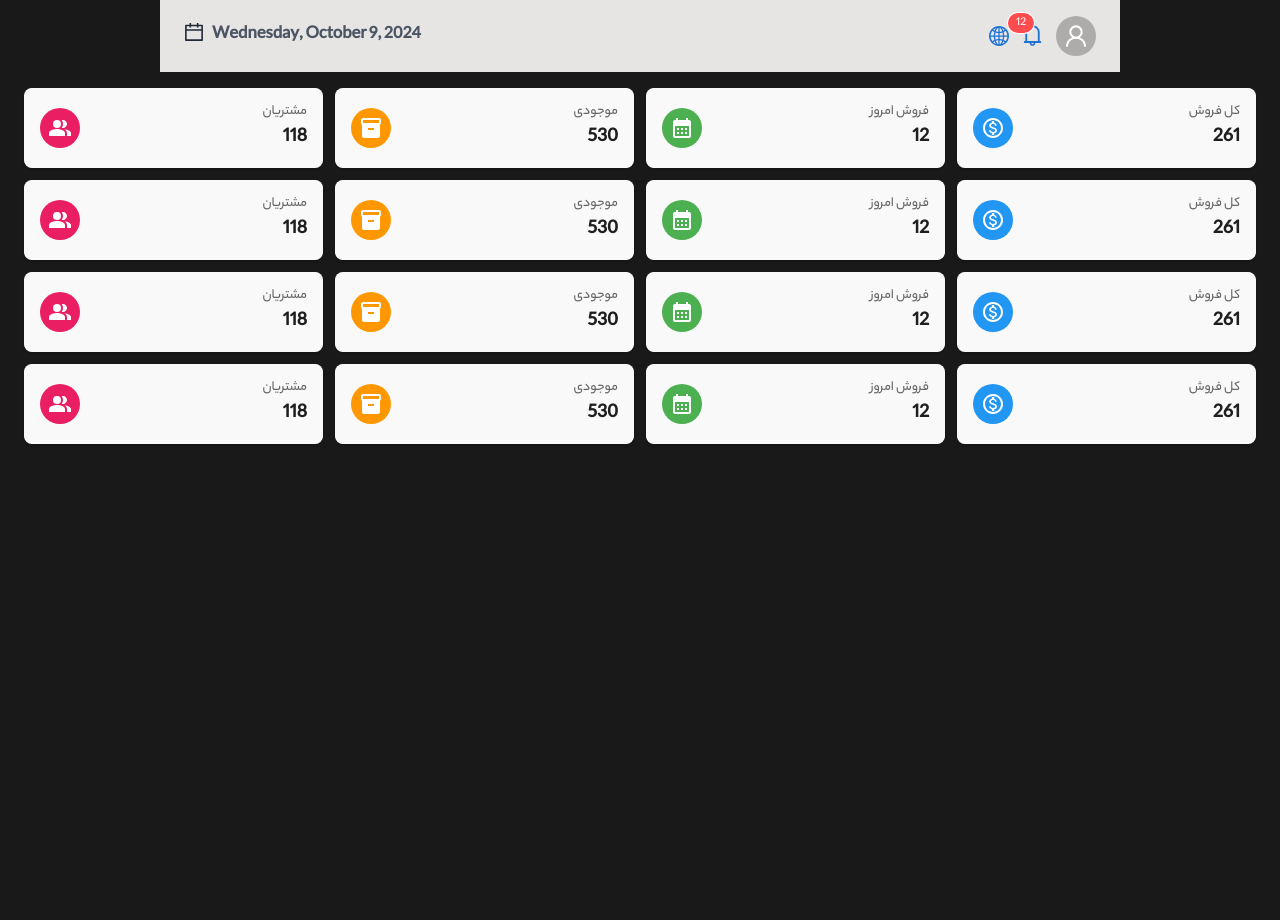
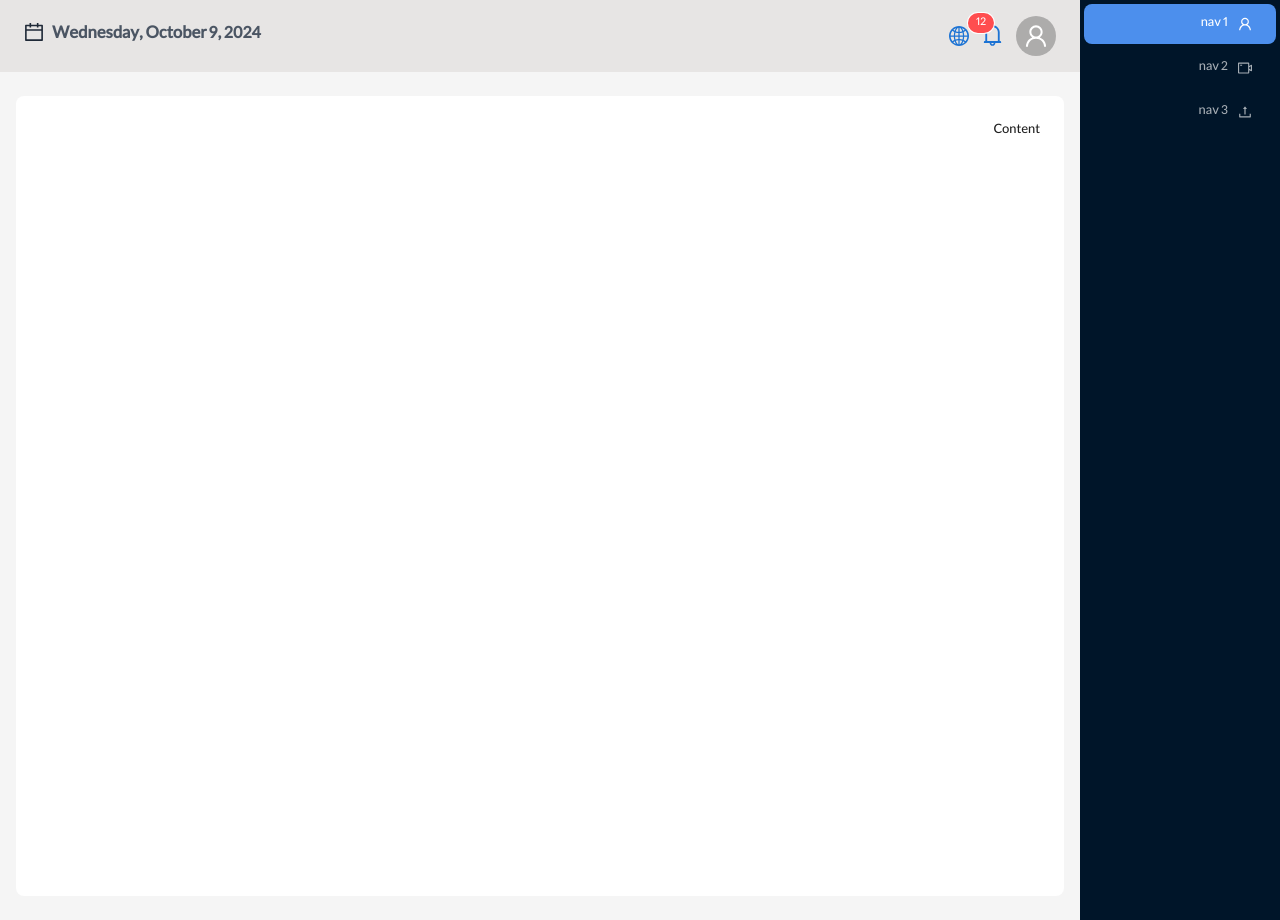
Before and after one commit to HaniehGharaee/dashboard-pharmacy, a React (Vite) app: page / in a window 1280 px wide. Built offline with nearby package versions, Linux system fonts and the light colour scheme; a web font is replaced by a local one.

Commit message:
Create sidebar in project and Fix header in next to it

```diff
--- a/src/App.jsx
+++ b/src/App.jsx
@@ -4,7 +4,7 @@ import { ToastContainer } from "react-toastify";
 import "react-toastify/dist/ReactToastify.css";
 import { BrowserRouter as Router, Route, Routes } from "react-router-dom";
 import ViewDashboard from "@/components/dashboard/index";
-import PublicLayout from "@/layouts/PublicLayout";
+import PanelLayout from "@/layouts/PanelLayout";
 
 const App = () => {
   return (
@@ -36,10 +36,13 @@ const App = () => {
       />
       <Router>
         <Routes>
-            <Route element={<PublicLayout />}>
+          <Route element={<PanelLayout />}>
             <Route path="/" element={<ViewDashboard />} />
+          </Route>
+          {/* <Route element={<PublicLayout />}> */}
+          {/* <Route path="/" element={<ViewDashboard />} /> */}
           {/* <Route path="*" element={<NotFoundPage />} /> */}
-            </Route>
+          {/* </Route> */}
         </Routes>
       </Router>
     </ConfigProvider>
--- /dev/null
+++ b/src/layouts/PanelLayout/index.jsx
@@ -0,0 +1,10 @@
+import {Sidebar} from '@/layouts/PanelLayout/sidebar'
+const PanelLayout = () => {
+  return (
+    <>
+      <Sidebar />
+    </>
+  );
+};
+
+export default PanelLayout;
--- /dev/null
+++ b/src/layouts/PanelLayout/sidebar.jsx
@@ -0,0 +1,72 @@
+import React, { useState } from "react";
+import {
+  MenuFoldOutlined,
+  MenuUnfoldOutlined,
+  UploadOutlined,
+  UserOutlined,
+  VideoCameraOutlined,
+} from "@ant-design/icons";
+import { Button, Layout, Menu, theme } from "antd";
+import HeaderPublic from "./../PublicLayout/Header";
+const { Header, Sider, Content } = Layout;
+export const Sidebar = ({ collapsed }) => {
+  //const [collapsed, setCollapsed] = useState(false);
+  const {
+    token: { colorBgContainer, borderRadiusLG },
+  } = theme.useToken();
+  return (
+    <Layout>
+      <Sider trigger={null} collapsible collapsed={collapsed}>
+        {/* <div className="demo-logo-vertical" /> */}
+        <Menu
+          theme="dark"
+          mode="inline"
+          defaultSelectedKeys={["1"]}
+          items={[
+            {
+              key: "1",
+              icon: <UserOutlined />,
+              label: "nav 1",
+            },
+            {
+              key: "2",
+              icon: <VideoCameraOutlined />,
+              label: "nav 2",
+            },
+            {
+              key: "3",
+              icon: <UploadOutlined />,
+              label: "nav 3",
+            },
+          ]}
+        />
+      </Sider>
+      <Layout>
+        {/* <Header style={{ padding: 0, background: colorBgContainer }}>
+          <Button
+            type="text"
+            icon={collapsed ? <MenuUnfoldOutlined /> : <MenuFoldOutlined />}
+            onClick={() => setCollapsed(!collapsed)}
+            style={{
+              fontSize: "16px",
+              width: 64,
+              height: 64,
+            }}
+          />
+        </Header> */}
+        <HeaderPublic />
+        <Content
+          style={{
+            margin: "24px 16px",
+            padding: 24,
+            minHeight: 800,
+            background: colorBgContainer,
+            borderRadius: borderRadiusLG,
+          }}
+        >
+          Content
+        </Content>
+      </Layout>
+    </Layout>
+  );
+};
--- a/src/layouts/PublicLayout/Header.jsx
+++ b/src/layouts/PublicLayout/Header.jsx
@@ -50,7 +50,7 @@ const HeaderPublic = () => {
 
   return (
     <div
-      className={`sticky top-0 z-50 w-3/4 mx-auto bg-stone-200 transition-shadow px-6 py-4 ${
+      className={`sticky top-0 z-50 w-full bg-stone-200 transition-shadow px-6 py-4 ${
         scrolled ? "shadow-lg" : ""
       }`}
     >
```
Lines whose indentation alone changed are shown as unchanged.
